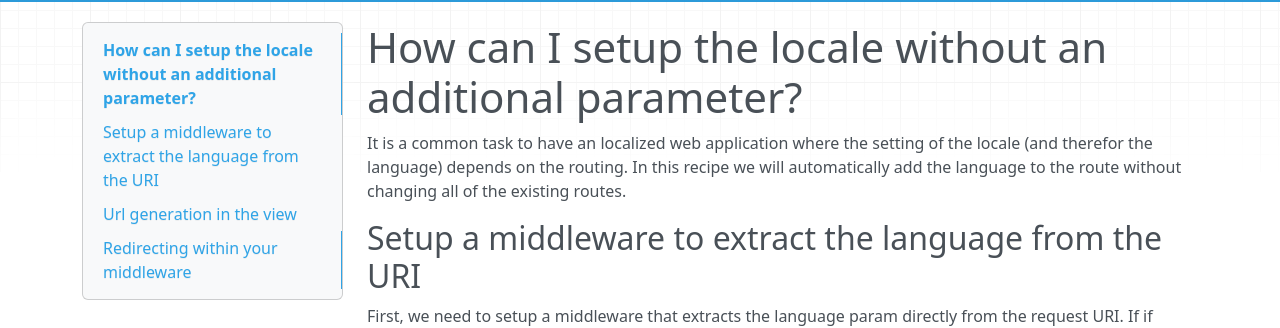
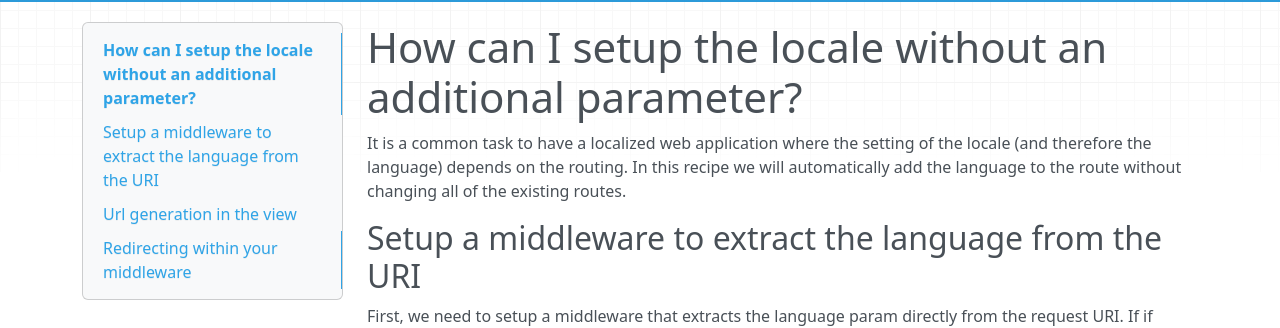
Before and after one commit to zendframework/zend-expressive, an MkDocs documentation site: the page built from doc/book/cookbook/setting-locale-without-routing-parameter.md, in a window 1280 px wide and 900 px high. Shown: the part 134-462 px from the top of the window. Built offline with MkDocs 1.6.1, drawn with Linux system fonts in a browser that asks for light colours; nearby versions of some CDN libraries; old or Windows-style settings are respelled for this version of MkDocs.

Commit message:
fixed typos

```diff
--- a/doc/book/cookbook/setting-locale-without-routing-parameter.md
+++ b/doc/book/cookbook/setting-locale-without-routing-parameter.md
@@ -1,7 +1,7 @@
 # How can I setup the locale without an additional parameter?
 
-It is a common task to have an localized web application where the setting of
-the locale (and therefor the language) depends on the routing. In this recipe
+It is a common task to have a localized web application where the setting of
+the locale (and therefore the language) depends on the routing. In this recipe
 we will automatically add the language to the route without changing all of
 the existing routes.
 
```
